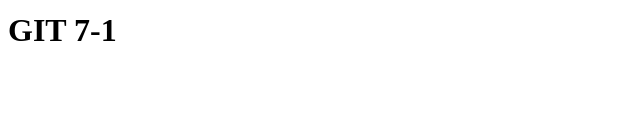
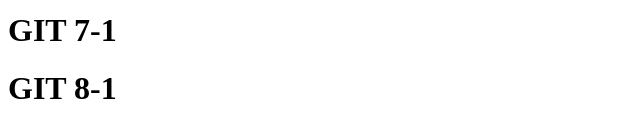
Before and after one commit to afiregit/html, a plain HTML site: page index.html in a window 1280 px wide. Shown: the part 291-428 px from the top of the page, without its empty margins (0-640 px from the left). Drawn offline with Linux system fonts and the light colour scheme.

Commit message:
Index 8-1

```diff
--- a/index.html
+++ b/index.html
@@ -5,3 +5,4 @@
 <h1> GIT FIVE  Commit</h1>
 <h2> GIT SEVEN Commit</h2>
 <h1> GIT 7-1 </h1>
+<h1> GIT 8-1 </h1>
```
